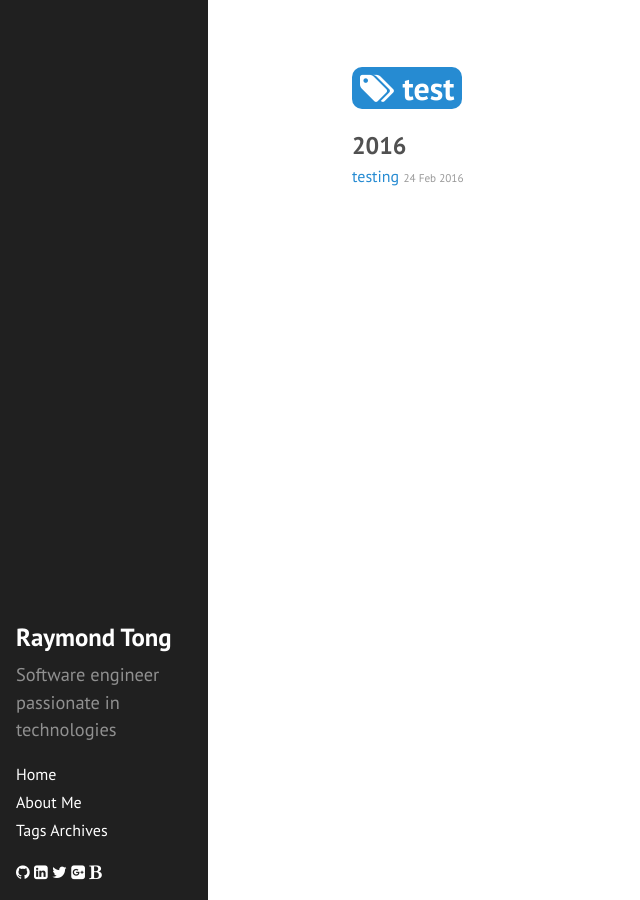
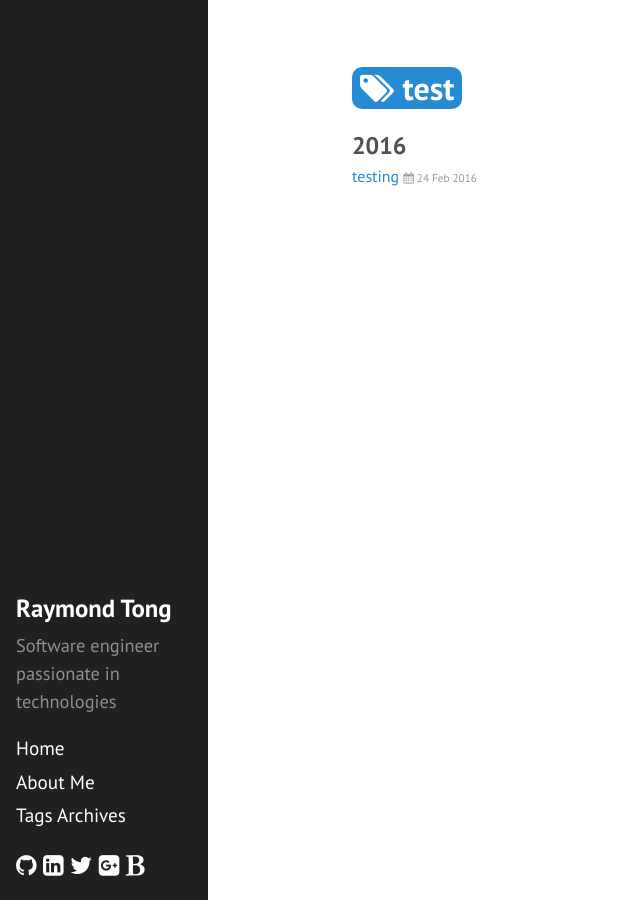
Before and after one commit to raytong82/raytong8, a Jekyll site: the page built from tag/test.md, in a window 1280 px wide. Shown: the whole page, without its empty margins (0-640 px from the left). Built offline with Jekyll 4.4.1, drawn with Linux system fonts in a browser that asks for light colours; nearby versions of some CDN libraries.

Commit message:
style update

```diff
--- a/_includes/post_content.html
+++ b/_includes/post_content.html
@@ -4,7 +4,10 @@
     <a href="{{ post.url }}">{{ post.title }}</a>
   </h1>
   <span class="post-date">
-    {{ post.date | date_to_string }}
+    <span class="tag-date">
+      <i class="fa fa-calendar"></i>
+      {{ post.date | date_to_string }}
+    </span>
     <span class="post-tags">
     {% for tag in post.tags %}
       <span class="tags-item">
--- a/_layouts/blog_by_tag.html
+++ b/_layouts/blog_by_tag.html
@@ -13,7 +13,13 @@ layout: default
       {% if post_year != previous_post_year %}
         <div class="tag-year">{{ post_year }}</div>
       {% endif %}
-      <div class="tag-item"><a href="{{ post.url }}" class="tag-item-link">{{ post.title }}</a> <span class="tag-date">{{ post.date | date_to_string }}</span></div>
+      <div class="tag-item">
+        <a href="{{ post.url }}" class="tag-item-link">{{ post.title }}</a>
+        <span class="tag-date">
+          <i class="fa fa-calendar"></i>
+          {{ post.date | date_to_string }}
+        </span>
+      </div>
       {% assign previous_post_year = post_year %}
     {% endfor %}
   {% endif %}
--- a/public/css/raytong82.css
+++ b/public/css/raytong82.css
@@ -25,6 +25,7 @@ a.sidebar-nav-item:focus {
 
 .sidebar-nav {
   margin-bottom: 0rem;
+  font-size: 1.2rem;
 }
 
 .lead {
@@ -43,6 +44,7 @@ a.sidebar-nav-item:focus {
 /** side bar */
 .sidebar-icon-group {
   margin-top: 1rem;
+  font-size: 1.5rem;
 }
 
 i.fa.fa-github:hover {
--- a/tag/index.html
+++ b/tag/index.html
@@ -6,7 +6,6 @@ description: 'Links to all of the TAG archives for the posts on this website'
 <div class="tags-container">
 {% assign tags = site.tags | sort %}
 {% for tag in tags %}
-  <!--{{ tag | first }}-->
   <div class="tags-item-container">
     <span class="tags-item">
       <a href="/tag/{{ tag | first }}/">
```
